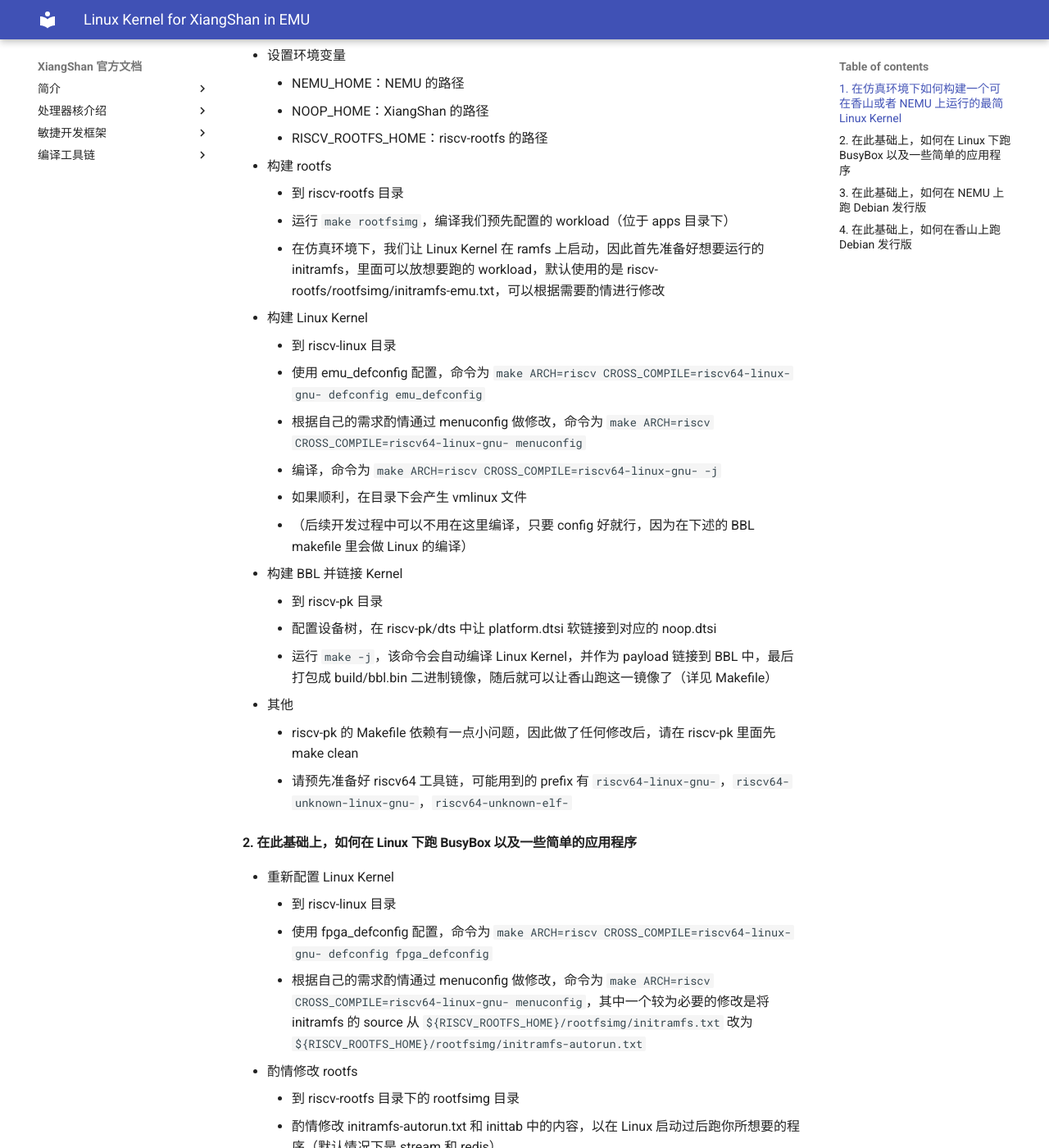
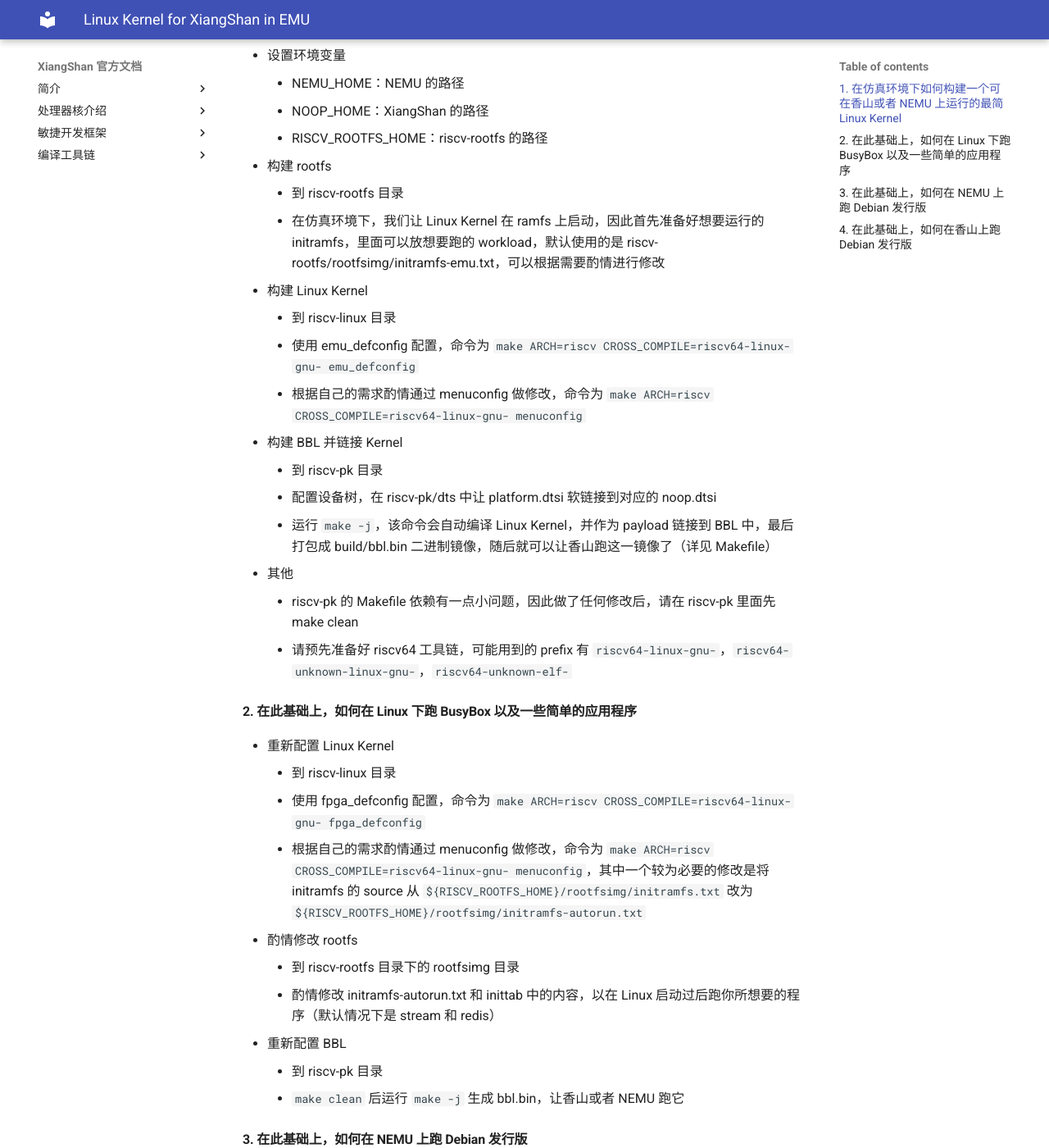
Before and after one commit to OpenXiangShan/XiangShan-doc, an MkDocs documentation site: the page built from docs/tools/linux-kernel-for-xs.md, in a window 1280 px wide and 1400 px high, scrolled down 393 px. Shown: the whole window at 82% size. Built offline with MkDocs 1.6.1 and Material for MkDocs 9.7.7, drawn with Linux system fonts in a browser that asks for light colours; some of the changed text lies outside the part shown.

Commit message:
remove wrong commands

```diff
--- a/docs/tools/linux-kernel-for-xs.md
+++ b/docs/tools/linux-kernel-for-xs.md
@@ -14,15 +14,11 @@
     - RISCV_ROOTFS_HOME：riscv-rootfs 的路径
 - 构建 rootfs
     - 到 riscv-rootfs 目录
-    - 运行 `make rootfsimg`，编译我们预先配置的 workload（位于 apps 目录下）
     - 在仿真环境下，我们让 Linux Kernel 在 ramfs 上启动，因此首先准备好想要运行的 initramfs，里面可以放想要跑的 workload，默认使用的是 riscv-rootfs/rootfsimg/initramfs-emu.txt，可以根据需要酌情进行修改
 - 构建 Linux Kernel
     - 到 riscv-linux 目录
-    - 使用 emu_defconfig 配置，命令为 `make ARCH=riscv CROSS_COMPILE=riscv64-linux-gnu- defconfig emu_defconfig`
+    - 使用 emu_defconfig 配置，命令为 `make ARCH=riscv CROSS_COMPILE=riscv64-linux-gnu- emu_defconfig`
     - 根据自己的需求酌情通过 menuconfig 做修改，命令为 `make ARCH=riscv CROSS_COMPILE=riscv64-linux-gnu- menuconfig`
-    - 编译，命令为 `make ARCH=riscv CROSS_COMPILE=riscv64-linux-gnu- -j`
-    - 如果顺利，在目录下会产生 vmlinux 文件
-    - （后续开发过程中可以不用在这里编译，只要 config 好就行，因为在下述的 BBL makefile 里会做 Linux 的编译）
 - 构建 BBL 并链接 Kernel
     - 到 riscv-pk 目录
     - 配置设备树，在 riscv-pk/dts 中让 platform.dtsi 软链接到对应的 noop.dtsi
@@ -38,7 +34,7 @@
 
 * 重新配置 Linux Kernel
     * 到 riscv-linux 目录
-    * 使用 fpga_defconfig 配置，命令为 `make ARCH=riscv CROSS_COMPILE=riscv64-linux-gnu- defconfig fpga_defconfig`
+    * 使用 fpga_defconfig 配置，命令为 `make ARCH=riscv CROSS_COMPILE=riscv64-linux-gnu- fpga_defconfig`
     * 根据自己的需求酌情通过 menuconfig 做修改，命令为 `make ARCH=riscv CROSS_COMPILE=riscv64-linux-gnu- menuconfig`，其中一个较为必要的修改是将 initramfs 的 source 从 `${RISCV_ROOTFS_HOME}/rootfsimg/initramfs.txt` 改为 `${RISCV_ROOTFS_HOME}/rootfsimg/initramfs-autorun.txt`
 * 酌情修改 rootfs
     * 到 riscv-rootfs 目录下的 rootfsimg 目录
@@ -53,7 +49,7 @@
 
 * 重新配置 Linux Kernel
     * 到 riscv-linux 目录
-    * 使用 debian_defconfig 配置，命令为 `make ARCH=riscv CROSS_COMPILE=riscv64-linux-gnu- defconfig debian_defconfig`
+    * 使用 debian_defconfig 配置，命令为 `make ARCH=riscv CROSS_COMPILE=riscv64-linux-gnu- debian_defconfig`
 
 * 重新配置 BBL
     * 到 riscv-pk 目录
```
Also changed, not shown: docs/tools/linux-kernel-for-xs-en.md (+0 -1 lines).
